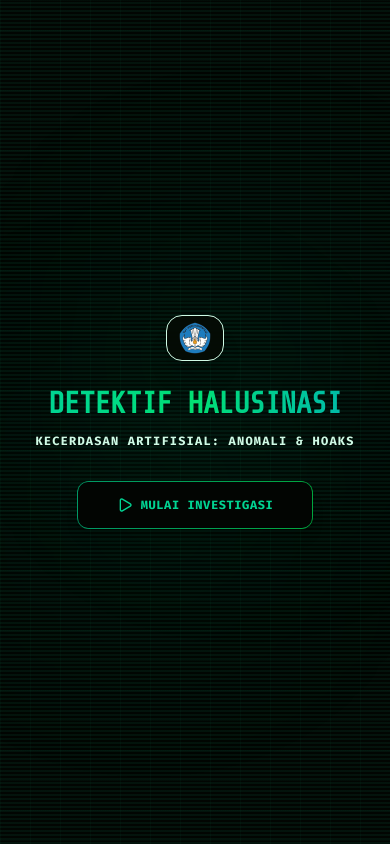
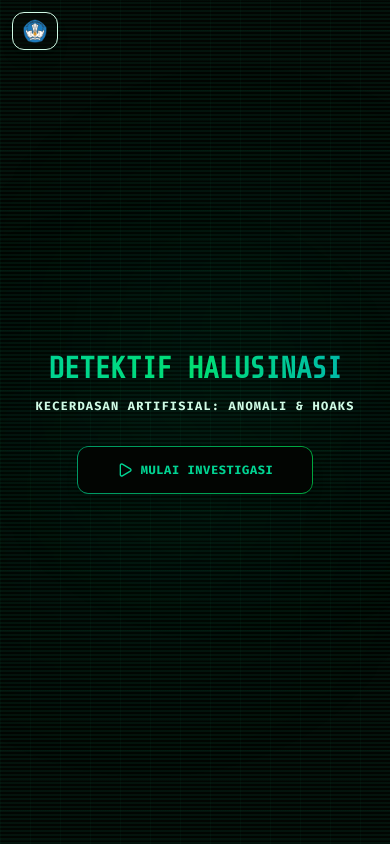
Before and after one commit to glenrioariesto/detektif-halusinasi-teks-challenge, a React (Vite) app: page / in a window 390 px wide. Built offline with nearby package versions, Linux system fonts and the light colour scheme.

Commit message:
design: move logo to absolute top-left with responsive sizes

```diff
--- a/src/pages/splash/SplashPage.tsx
+++ b/src/pages/splash/SplashPage.tsx
@@ -13,24 +13,24 @@ export function SplashPage({ onStart }: SplashPageProps) {
       <div className="absolute top-1/4 left-1/4 w-72 h-72 md:w-96 md:h-96 bg-emerald-500/5 rounded-full blur-[100px] pointer-events-none"></div>
       <div className="absolute bottom-1/4 right-1/4 w-72 h-72 md:w-96 md:h-96 bg-emerald-600/5 rounded-full blur-[100px] pointer-events-none"></div>
 
+      {/* Pusbuk Logo on Absolute Top Left - Responsive Size */}
+      <div className="absolute top-3 left-3 sm:top-5 sm:left-5 z-50 flex items-center bg-[#050b05]/60 border border-emerald-955 px-2.5 py-1.5 rounded-xl shadow-lg shrink-0">
+        <img
+          src={logoPusbuk}
+          alt="Logo Pusbuk"
+          className="h-6 sm:h-8 md:h-10 w-auto object-contain"
+        />
+      </div>
+
       {/* Main Container */}
       <div className="z-10 max-w-xl w-full flex flex-col items-center text-center p-4">
-        {/* Pusbuk Logo Centered */}
-        <div className="flex items-center justify-center bg-[#050b05]/95 border border-emerald-955 px-3 py-1.5 rounded-2xl shadow-xl mb-6 shrink-0">
-          <img
-            src={logoPusbuk}
-            alt="Logo Pusbuk"
-            className="h-8 md:h-10 w-auto object-contain"
-          />
-        </div>
-
         {/* Title (h1) */}
         <h1 className="text-3xl md:text-5xl font-extrabold tracking-tight font-display mb-3 select-none uppercase text-transparent bg-clip-text bg-gradient-to-r from-emerald-400 via-green-400 to-teal-500">
           DETEKTIF HALUSINASI
         </h1>
 
         {/* Subtitle (h2) */}
-        <h2 className="text-xs md:text-sm font-mono text-emerald-550 mb-8 uppercase tracking-widest font-black">
+        <h2 className="text-xs md:text-sm font-mono text-emerald-555 mb-8 uppercase tracking-widest font-black">
           Kecerdasan Artifisial: Anomali & Hoaks
         </h2>
 
@@ -45,7 +45,7 @@ export function SplashPage({ onStart }: SplashPageProps) {
 
           {/* Label */}
           <span className="relative z-10 flex items-center gap-2 group-hover:text-black text-emerald-400 font-mono transition-colors">
-            <Play className="w-4 h-4 text-emerald-450 group-hover:text-black fill-none" />
+            <Play className="w-4 h-4 text-emerald-455 group-hover:text-black fill-none" />
             <span>Mulai Investigasi</span>
           </span>
         </button>
```
